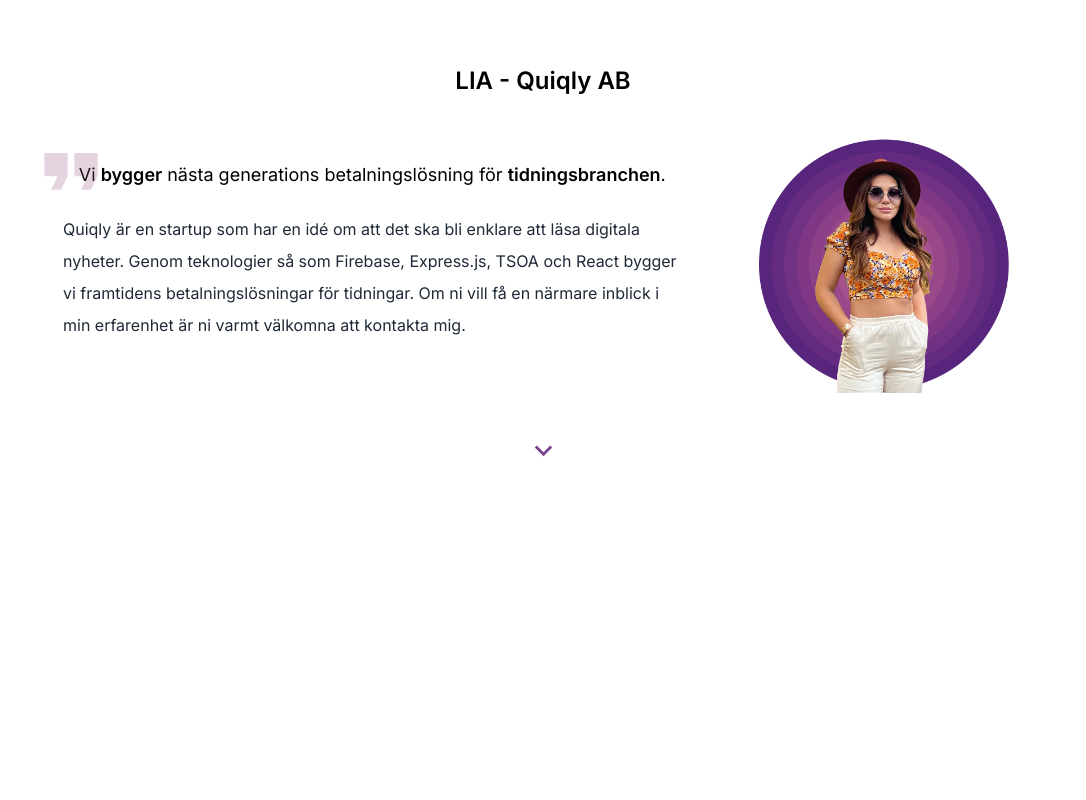
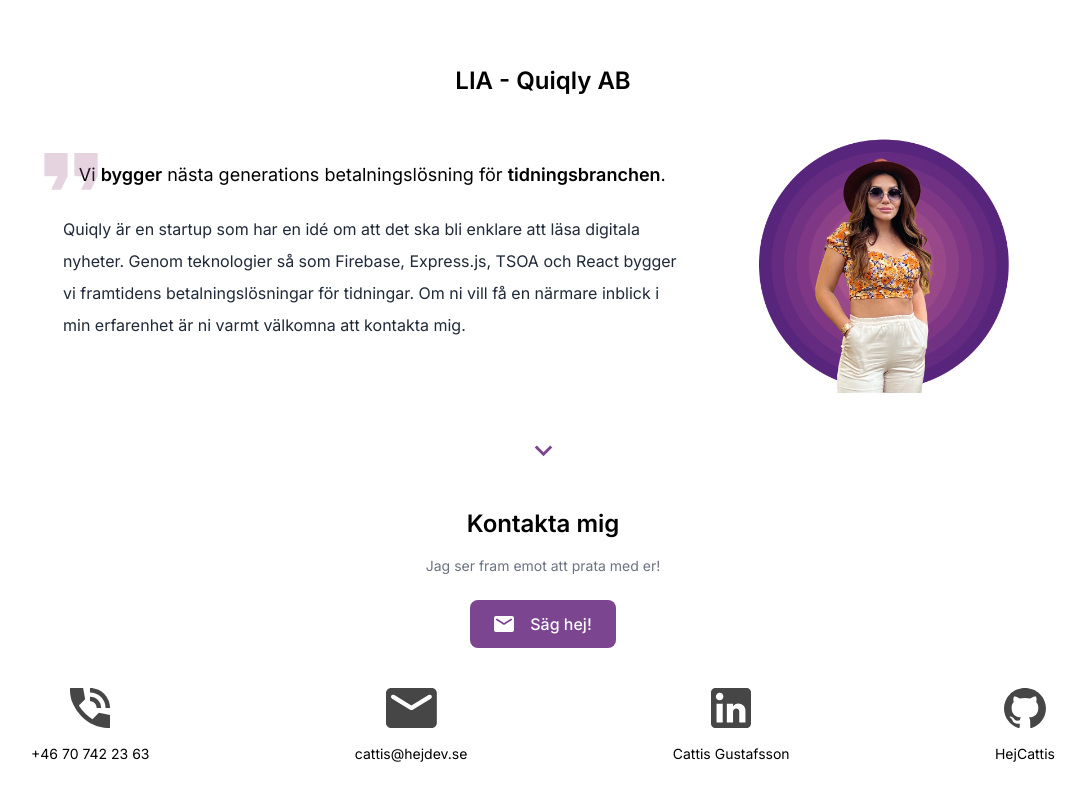
Before and after one commit to HejCattis/HejDev, a React (Vite) app in the folder frontend/: page / in a window 1280 px wide. Shown: the part 2934-3734 px from the top of the page, without its empty margins (97-1183 px from the left). Before the commit the page ends 3402 px from the top, so only its background shows below. Built offline with nearby package versions, Linux system fonts and the light colour scheme.

Commit message:
Add Contact component to Startpage

```diff
--- /dev/null
+++ b/frontend/src/components/Contact.tsx
@@ -0,0 +1,100 @@
+const Contact = () => {
+    return (
+        <section id='qualification' className='my-10 max-w-5xl mx-auto'>
+            <h2 className='font-semibold text-2xl my-4 text-center '>
+                Kontakta mig
+            </h2>
+            <p className='text-gray-500 text-sm text-center'>
+                Jag ser fram emot att prata med er!
+            </p>
+            <a
+                className='bg-purple py-2 px-6 mt-6 mb-10 flex gap-4 items-center w-fit rounded-lg mx-auto'
+                href='mailto:cattis@hejdev.se'
+            >
+                <svg
+                    xmlns='http://www.w3.org/2000/svg'
+                    width='20'
+                    height='16'
+                    viewBox='0 0 20 16'
+                    fill='none'
+                >
+                    <path
+                        d='M18 0H2C0.9 0 0.00999999 0.9 0.00999999 2L0 14C0 15.1 0.9 16 2 16H18C19.1 16 20 15.1 20 14V2C20 0.9 19.1 0 18 0ZM17.6 4.25L10.53 8.67C10.21 8.87 9.79 8.87 9.47 8.67L2.4 4.25C2.29973 4.19371 2.21192 4.11766 2.14189 4.02645C2.07186 3.93525 2.02106 3.83078 1.99258 3.71937C1.96409 3.60796 1.9585 3.49194 1.97616 3.37831C1.99381 3.26468 2.03434 3.15581 2.09528 3.0583C2.15623 2.96079 2.23632 2.87666 2.33073 2.811C2.42513 2.74533 2.53187 2.69951 2.6445 2.6763C2.75712 2.65309 2.87328 2.65297 2.98595 2.67595C3.09863 2.69893 3.20546 2.74453 3.3 2.81L10 7L16.7 2.81C16.7945 2.74453 16.9014 2.69893 17.014 2.67595C17.1267 2.65297 17.2429 2.65309 17.3555 2.6763C17.4681 2.69951 17.5749 2.74533 17.6693 2.811C17.7637 2.87666 17.8438 2.96079 17.9047 3.0583C17.9657 3.15581 18.0062 3.26468 18.0238 3.37831C18.0415 3.49194 18.0359 3.60796 18.0074 3.71937C17.9789 3.83078 17.9281 3.93525 17.8581 4.02645C17.7881 4.11766 17.7003 4.19371 17.6 4.25Z'
+                        fill='white'
+                    />
+                </svg>
+                <p className='text-white font-medium'>Säg hej!</p>
+            </a>
+            <section className="grid grid-cols-2 md:flex md:justify-between gap-y-10">
+                <div className='flex flex-col justify-center items-center'>
+                    <svg
+                        xmlns='http://www.w3.org/2000/svg'
+                        width='40'
+                        height='40'
+                        viewBox='0 0 40 40'
+                        fill='none'
+                    >
+                        <path
+                            d='M35.5556 19.9446C35.5556 15.6233 34.0459 11.9572 31.0267 8.94626C28.0089 5.93684 24.3333 4.43213 20 4.43213V0C22.7778 0 25.38 0.525946 27.8067 1.57784C30.2319 2.63121 32.343 4.05392 34.14 5.84598C35.9356 7.63657 37.3615 9.74183 38.4178 12.1618C39.4726 14.5802 40 17.1745 40 19.9446H35.5556ZM26.6667 19.9446C26.6667 18.0979 26.0185 16.5282 24.7222 15.2355C23.4259 13.9428 21.8519 13.2964 20 13.2964V8.86427C23.0741 8.86427 25.6948 9.94423 27.8622 12.1042C30.0282 14.2656 31.1111 16.879 31.1111 19.9446H26.6667ZM37.6667 40C32.8889 40 28.2319 38.9474 23.6956 36.8421C19.1578 34.7368 15.1393 31.9298 11.64 28.4211C8.13926 24.9123 5.32445 20.8953 3.19556 16.3701C1.06519 11.8464 0 7.20222 0 2.43767V1.27424C0 0.867959 0.0370369 0.480148 0.111111 0.110803H13.1111L15.1667 11.2465L8.83333 17.6177C10.3889 20.277 12.343 22.7701 14.6956 25.097C17.0467 27.4238 19.6296 29.4368 22.4444 31.1357L28.8889 24.7091L40 26.9252V39.8892C39.6296 39.9261 39.2407 39.9542 38.8333 39.9734C38.4259 39.9911 38.037 40 37.6667 40Z'
+                            fill='#464646'
+                        />
+                    </svg>
+                    <a className='text-sm mt-4' href='tel:+46707422363'>+46 70 742 23 63</a>
+                </div>
+                <div className='flex flex-col justify-center items-center'>
+                    <svg
+                        xmlns='http://www.w3.org/2000/svg'
+                        width='51'
+                        height='40'
+                        viewBox='0 0 51 40'
+                        fill='none'
+                    >
+                        <path
+                            d='M45.7627 0H5.08475C2.28814 0 0.0254237 2.25 0.0254237 5L0 35C0 37.75 2.28814 40 5.08475 40H45.7627C48.5593 40 50.8475 37.75 50.8475 35V5C50.8475 2.25 48.5593 0 45.7627 0ZM44.7458 10.625L26.7712 21.675C25.9576 22.175 24.8898 22.175 24.0763 21.675L6.1017 10.625C5.84677 10.4843 5.62352 10.2942 5.44548 10.0661C5.26744 9.83812 5.13829 9.57694 5.06587 9.29843C4.99345 9.01991 4.97924 8.72984 5.02413 8.44577C5.06901 8.1617 5.17204 7.88953 5.32699 7.64575C5.48193 7.40197 5.68557 7.19164 5.92558 7.02749C6.16558 6.86334 6.43696 6.74878 6.72329 6.69075C7.00963 6.63271 7.30496 6.63242 7.59141 6.68987C7.87786 6.74732 8.14948 6.86133 8.38983 7.025L25.4237 17.5L42.4576 7.025C42.698 6.86133 42.9696 6.74732 43.2561 6.68987C43.5425 6.63242 43.8378 6.63271 44.1242 6.69075C44.4105 6.74878 44.6819 6.86334 44.9219 7.02749C45.1619 7.19164 45.3655 7.40197 45.5205 7.64575C45.6754 7.88953 45.7785 8.1617 45.8233 8.44577C45.8682 8.72984 45.854 9.01991 45.7816 9.29843C45.7092 9.57694 45.58 9.83812 45.402 10.0661C45.2239 10.2942 45.0007 10.4843 44.7458 10.625Z'
+                            fill='#464646'
+                        />
+                    </svg>
+                    <a className='text-sm mt-4' href='mailto:cattis@hejdev.se'>cattis@hejdev.se</a>
+                </div>
+                <div className='flex flex-col justify-center items-center'>
+                    <svg
+                        xmlns='http://www.w3.org/2000/svg'
+                        width='40'
+                        height='40'
+                        viewBox='0 0 40 40'
+                        fill='none'
+                    >
+                        <path
+                            d='M35.5556 0C36.7343 0 37.8648 0.468252 38.6983 1.30175C39.5317 2.13524 40 3.2657 40 4.44444V35.5556C40 36.7343 39.5317 37.8648 38.6983 38.6983C37.8648 39.5317 36.7343 40 35.5556 40H4.44444C3.2657 40 2.13524 39.5317 1.30175 38.6983C0.468252 37.8648 0 36.7343 0 35.5556V4.44444C0 3.2657 0.468252 2.13524 1.30175 1.30175C2.13524 0.468252 3.2657 0 4.44444 0H35.5556ZM34.4444 34.4444V22.6667C34.4444 20.7453 33.6812 18.9027 32.3226 17.5441C30.964 16.1855 29.1213 15.4222 27.2 15.4222C25.3111 15.4222 23.1111 16.5778 22.0444 18.3111V15.8444H15.8444V34.4444H22.0444V23.4889C22.0444 21.7778 23.4222 20.3778 25.1333 20.3778C25.9585 20.3778 26.7498 20.7056 27.3332 21.289C27.9167 21.8724 28.2444 22.6638 28.2444 23.4889V34.4444H34.4444ZM8.62222 12.3556C9.61236 12.3556 10.562 11.9622 11.2621 11.2621C11.9622 10.562 12.3556 9.61236 12.3556 8.62222C12.3556 6.55556 10.6889 4.86667 8.62222 4.86667C7.62619 4.86667 6.67095 5.26234 5.96664 5.96664C5.26234 6.67095 4.86667 7.62619 4.86667 8.62222C4.86667 10.6889 6.55556 12.3556 8.62222 12.3556ZM11.7111 34.4444V15.8444H5.55556V34.4444H11.7111Z'
+                            fill='#464646'
+                        />
+                    </svg>
+                    <a className='text-sm mt-4'
+                        href='https://www.linkedin.com/in/cattis-gustafsson/'
+                        target='_blank'
+                    >
+                        Cattis Gustafsson
+                    </a>
+                </div>
+                <div className='flex flex-col justify-center items-center'>
+                    <svg
+                        xmlns='http://www.w3.org/2000/svg'
+                        width='42'
+                        height='40'
+                        viewBox='0 0 42 40'
+                        fill='none'
+                    >
+                        <path
+                            d='M20.9677 0C18.2142 0 15.4877 0.530159 12.9437 1.56021C10.3998 2.59025 8.08834 4.10002 6.14131 6.0033C2.2091 9.84714 0 15.0605 0 20.4965C0 29.556 6.01774 37.2422 14.3419 39.9683C15.3903 40.1322 15.7258 39.4968 15.7258 38.9434V35.4795C9.91774 36.7093 8.68065 32.733 8.68065 32.733C7.71613 30.3554 6.35323 29.72 6.35323 29.72C4.44516 28.4492 6.5 28.4902 6.5 28.4902C8.59678 28.6337 9.70807 30.6013 9.70807 30.6013C11.5323 33.7168 14.6145 32.7945 15.8097 32.3025C15.9984 30.9703 16.5435 30.0684 17.1306 29.556C12.4758 29.0436 7.59032 27.2809 7.59032 19.4717C7.59032 17.1966 8.3871 15.3724 9.75 13.9171C9.54032 13.4047 8.80645 11.2731 9.95968 8.50606C9.95968 8.50606 11.721 7.95266 15.7258 10.5967C17.3823 10.1458 19.1855 9.92033 20.9677 9.92033C22.75 9.92033 24.5532 10.1458 26.2097 10.5967C30.2145 7.95266 31.9758 8.50606 31.9758 8.50606C33.129 11.2731 32.3952 13.4047 32.1855 13.9171C33.5484 15.3724 34.3452 17.1966 34.3452 19.4717C34.3452 27.3014 29.4387 29.0231 24.7629 29.5355C25.5177 30.1709 26.2097 31.4212 26.2097 33.3274V38.9434C26.2097 39.4968 26.5452 40.1527 27.6145 39.9683C35.9387 37.2217 41.9355 29.556 41.9355 20.4965C41.9355 17.8049 41.3931 15.1396 40.3394 12.6529C39.2857 10.1661 37.7412 7.90658 35.7942 6.0033C33.8471 4.10002 31.5357 2.59025 28.9918 1.56021C26.4478 0.530159 23.7213 0 20.9677 0Z'
+                            fill='#464646'
+                        />
+                    </svg>
+                    <a className='text-sm mt-4' href='https://github.com/HejCattis' target='_blank'>
+                        HejCattis
+                    </a>
+                </div>
+            </section>
+        </section>
+    );
+};
+export default Contact;
--- a/frontend/src/pages/Startpage.tsx
+++ b/frontend/src/pages/Startpage.tsx
@@ -1,5 +1,6 @@
 import About from '../components/About';
 import CodeSection from '../components/CodeSection';
+import Contact from '../components/Contact';
 import CurrentWork from '../components/CurrentWork';
 import Experience from '../components/Experience';
 import Hero from '../components/Hero';
@@ -14,6 +15,7 @@
             <Experience />
             <Qualification />
             <CurrentWork />
+            <Contact />
         </section>
     );
 };
```
